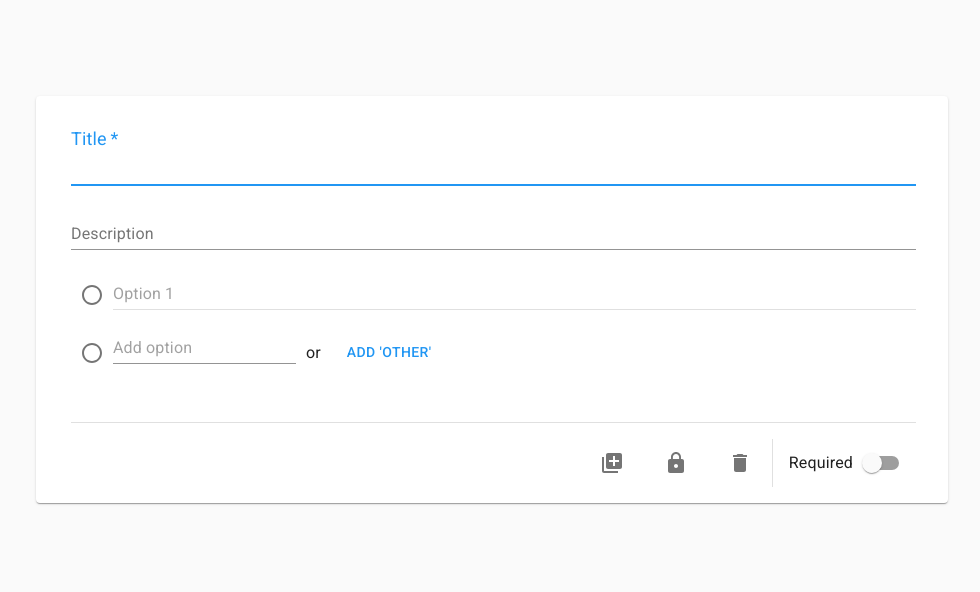
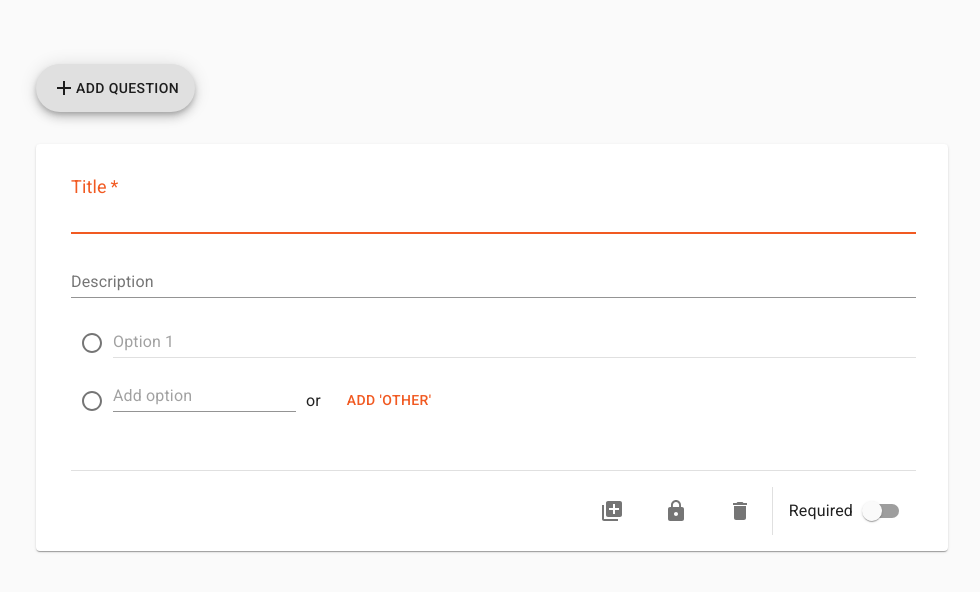
Before and after one commit to freemagee/form-builder, a React (Create React App) app: page / in a window 1280 px wide. Shown: the top 592 px of the page, without its empty margins (148-1128 px from the left). Built offline with nearby package versions, Linux system fonts and the light colour scheme.

Commit message:
Add theme and theme test

```diff
--- a/src/App.js
+++ b/src/App.js
@@ -2,7 +2,7 @@ import React, { useState } from "react";
 import { makeStyles } from "@material-ui/core/styles";
 import { uuid } from "./Utils/Math.uuid";
 import AddQuestion from "./AddQuestion";
-import ShortAnswer from "./QuestionTypes/ShortAnswer";
+// import ShortAnswer from "./QuestionTypes/ShortAnswer";
 import MultipleChoice from "./QuestionTypes/MultipleChoice";
 import Container from "@material-ui/core/Container";
 
@@ -13,93 +13,80 @@ const useStyles = makeStyles(theme => ({
   }
 }));
 
-// function App() {
-//   const classes = useStyles();
-
-//   const [questionList, setQuestionList] = useState({
-//     questions: [
-//       {
-//         type: "Text",
-//         uuid: uuid(),
-//         active: false
-//       }
-//     ]
-//   });
-
-//   const outsideClick = event => {
-//     event.preventDefault();
-//     const questions = questionList.questions;
-
-//     questions.forEach(question => question.active = false);
-//     setQuestionList({ questions: questions });
-//   };
-
-//   const questionIsActive = componentId => {
-//     const questions = questionList.questions;
-//     const index = findComponentId(questions, componentId);
-
-//     if (index !== -1) {
-//       // Set all questions to active: false
-//       questions.forEach(question => question.active = false);
-//       // Set the clicked question to active: true
-//       questions[index].active = true;
-//       setQuestionList({ questions: questions });
-//     }
-//   };
-
-//   const addNewQuestion = () => {
-//     const questions = questionList.questions;
-
-//     questions.push({
-//       type: "ShortAnswer",
-//       uuid: uuid(),
-//       active: false
-//     });
-//     setQuestionList({ questions: questions });
-//   };
-
-//   const questionTypeList = questionList.questions.map(question => {
-//     return (
-//       <ShortAnswer
-//         key={question.uuid}
-//         uuid={question.uuid}
-//         hasFocus={question.active}
-//         wasFocused={questionIsActive}
-//       />
-//     );
-//   });
-
-//   const findComponentId = (questions, id) => {
-//     const index = questions.findIndex((question) => question.uuid === id);
-
-//     if (index >= 0) {
-//       return index;
-//     }
-
-//     return -1;
-//   };
-
-//   return (
-//     <Container
-//       className={classes.container}
-//       maxWidth="md"
-//       onClick={outsideClick}
-//     >
-//       <AddQuestion add={addNewQuestion} />
-//       {questionTypeList}
-//     </Container>
-//   );
-// }
-
 function App() {
   const classes = useStyles();
+
+  const [questionList, setQuestionList] = useState({
+    questions: [
+      {
+        type: "Text",
+        uuid: uuid(),
+        active: false
+      }
+    ]
+  });
+
+  const outsideClick = event => {
+    event.preventDefault();
+    const questions = questionList.questions;
+
+    questions.forEach(question => question.active = false);
+    setQuestionList({ questions: questions });
+  };
+
+  const questionIsActive = componentId => {
+    const questions = questionList.questions;
+    const index = findComponentId(questions, componentId);
+
+    if (index !== -1) {
+      // Set all questions to active: false
+      questions.forEach(question => question.active = false);
+      // Set the clicked question to active: true
+      questions[index].active = true;
+      setQuestionList({ questions: questions });
+    }
+  };
+
+  const addNewQuestion = () => {
+    const questions = questionList.questions;
+
+    questions.push({
+      type: "ShortAnswer",
+      uuid: uuid(),
+      active: false
+    });
+    setQuestionList({ questions: questions });
+  };
+
+  const questionTypeList = questionList.questions.map(question => {
+    return (
+      <MultipleChoice
+        key={question.uuid}
+        uuid={question.uuid}
+        hasFocus={question.active}
+        wasFocused={questionIsActive}
+      />
+    );
+  });
+
+  const findComponentId = (questions, id) => {
+    const index = questions.findIndex((question) => question.uuid === id);
+
+    if (index >= 0) {
+      return index;
+    }
+
+    return -1;
+  };
 
   return (
     <Container
       className={classes.container}
       maxWidth="md"
+      onClick={outsideClick}
     >
-      <MultipleChoice />
+      <AddQuestion add={addNewQuestion} />
+      {questionTypeList}
     </Container>
   );
 }
--- a/src/QuestionTypes/MultipleChoice.js
+++ b/src/QuestionTypes/MultipleChoice.js
@@ -1,7 +1,8 @@
 import React from "react";
 import PropTypes from "prop-types";
-import { makeStyles } from "@material-ui/core/styles";
+import { makeStyles, createMuiTheme } from "@material-ui/core/styles";
 import { ThemeProvider } from "@material-ui/styles";
+
 import Paper from "@material-ui/core/Paper";
 import Tooltip from "@material-ui/core/Tooltip";
 import FormControlLabel from "@material-ui/core/FormControlLabel";
@@ -16,10 +17,12 @@ import DeleteIcon from "@material-ui/icons/Delete";
 import DuplicateIcon from "@material-ui/icons/AddToPhotos";
 import LockIcon from "@material-ui/icons/Lock";
 import Radio from "@material-ui/core/Radio";
-import theme from "../Theme.js";
 
-// 'Extend' the default styles
-const useStyles = makeStyles(theme => ({
+import myTheme from "../Theme.js";
+
+const theme = createMuiTheme(myTheme);
+
+const componentStyleOverrides = {
   title: {
     "& .MuiFormLabel-root": {
       fontSize: theme.typography.pxToRem(24)
@@ -85,13 +88,15 @@ const useStyles = makeStyles(theme => ({
     width: 1,
     height: 48
   }
-}));
+};
+
+const useStyles = makeStyles(componentStyleOverrides);
 
 function MultipleChoice(props) {
   const classes = useStyles();
 
   const [state, setState] = React.useState({
-    required: false
+    required: false,
   });
 
   const handleChange = name => event => {
@@ -100,7 +105,7 @@ function MultipleChoice(props) {
 
   const handleFocus = event => {
     event.stopPropagation();
-    // props.wasFocused(props.uuid);
+    props.wasFocused(props.uuid);
   };
 
   return (
--- a/src/Theme.js
+++ b/src/Theme.js
@@ -1,12 +1,9 @@
 import { createMuiTheme } from "@material-ui/core/styles";
-import blue from "@material-ui/core/colors/blue";
 
 const Theme = createMuiTheme({
   palette: {
     primary: {
-      light: blue[200],
-      main: blue[500],
-      dark: blue[500],
+      main: "#f15a22"
     }
   }
 });
```
Also changed, not shown: src/Test/ThemeTest.js (added, +67 -0 lines).
